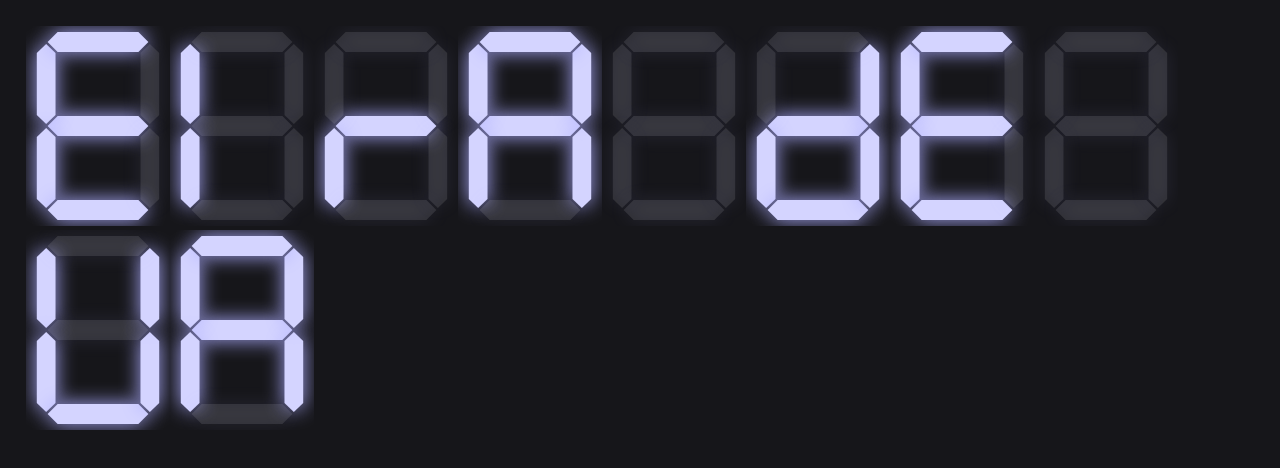
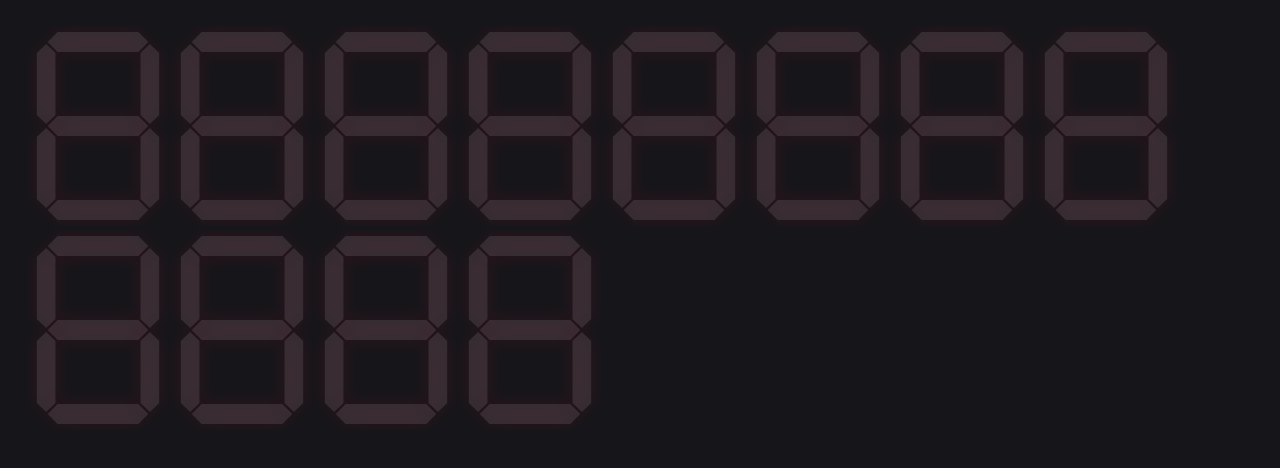
Before and after one commit to leonamtv/seven-seg, an Angular app in the folder seven-seg/: page / in a window 1280 px wide. Shown: the top 468 px of the page. Built offline with nearby package versions, Linux system fonts and the light colour scheme.

Commit message:
Adicionando novo teste

```diff
--- a/seven-seg/src/app/app.component.html
+++ b/seven-seg/src/app/app.component.html
@@ -9,16 +9,18 @@
 </head>
 
 <body>
-    <seven-segment-digit [height]="200" [width]="144" [character]="char1"  [shadowBlur]="20" [colorOn]="'#d4d4ff'" [colorOff]="'rgba(255, 255, 255, 0.1)'" [shadowColor]="'#adadff'" [backgroundColor]="'#16161a'"></seven-segment-digit>
-    <seven-segment-digit [height]="200" [width]="144" [character]="char2"  [shadowBlur]="20" [colorOn]="'#d4d4ff'" [colorOff]="'rgba(255, 255, 255, 0.1)'" [shadowColor]="'#adadff'" [backgroundColor]="'#16161a'"></seven-segment-digit>
-    <seven-segment-digit [height]="200" [width]="144" [character]="char3"  [shadowBlur]="20" [colorOn]="'#d4d4ff'" [colorOff]="'rgba(255, 255, 255, 0.1)'" [shadowColor]="'#adadff'" [backgroundColor]="'#16161a'"></seven-segment-digit>
-    <seven-segment-digit [height]="200" [width]="144" [character]="char4"  [shadowBlur]="20" [colorOn]="'#d4d4ff'" [colorOff]="'rgba(255, 255, 255, 0.1)'" [shadowColor]="'#adadff'" [backgroundColor]="'#16161a'"></seven-segment-digit>
-    <seven-segment-digit [height]="200" [width]="144" [character]="char5"  [shadowBlur]="20" [colorOn]="'#d4d4ff'" [colorOff]="'rgba(255, 255, 255, 0.1)'" [shadowColor]="'#adadff'" [backgroundColor]="'#16161a'"></seven-segment-digit>
-    <seven-segment-digit [height]="200" [width]="144" [character]="char6"  [shadowBlur]="20" [colorOn]="'#d4d4ff'" [colorOff]="'rgba(255, 255, 255, 0.1)'" [shadowColor]="'#adadff'" [backgroundColor]="'#16161a'"></seven-segment-digit>
-    <seven-segment-digit [height]="200" [width]="144" [character]="char7"  [shadowBlur]="20" [colorOn]="'#d4d4ff'" [colorOff]="'rgba(255, 255, 255, 0.1)'" [shadowColor]="'#adadff'" [backgroundColor]="'#16161a'"></seven-segment-digit>
-    <seven-segment-digit [height]="200" [width]="144" [character]="char8"  [shadowBlur]="20" [colorOn]="'#d4d4ff'" [colorOff]="'rgba(255, 255, 255, 0.1)'" [shadowColor]="'#adadff'" [backgroundColor]="'#16161a'"></seven-segment-digit>
-    <seven-segment-digit [height]="200" [width]="144" [character]="char9"  [shadowBlur]="20" [colorOn]="'#d4d4ff'" [colorOff]="'rgba(255, 255, 255, 0.1)'" [shadowColor]="'#adadff'" [backgroundColor]="'#16161a'"></seven-segment-digit>
-    <seven-segment-digit [height]="200" [width]="144" [character]="char10" [shadowBlur]="20" [colorOn]="'#d4d4ff'" [colorOff]="'rgba(255, 255, 255, 0.1)'" [shadowColor]="'#adadff'" [backgroundColor]="'#16161a'"></seven-segment-digit>
+    <seven-segment-digit [height]="200" [width]="144" [character]="char1"  [shadowBlur]="20" [colorOn]="'#ff789a'" [colorOff]="'rgba(255, 255, 255, 0.1)'" [shadowColor]="'#ff0040'" [backgroundColor]="'#16161a'"></seven-segment-digit>
+    <seven-segment-digit [height]="200" [width]="144" [character]="char2"  [shadowBlur]="20" [colorOn]="'#ff789a'" [colorOff]="'rgba(255, 255, 255, 0.1)'" [shadowColor]="'#ff0040'" [backgroundColor]="'#16161a'"></seven-segment-digit>
+    <seven-segment-digit [height]="200" [width]="144" [character]="char3"  [shadowBlur]="20" [colorOn]="'#ff789a'" [colorOff]="'rgba(255, 255, 255, 0.1)'" [shadowColor]="'#ff0040'" [backgroundColor]="'#16161a'"></seven-segment-digit>
+    <seven-segment-digit [height]="200" [width]="144" [character]="char4"  [shadowBlur]="20" [colorOn]="'#ff789a'" [colorOff]="'rgba(255, 255, 255, 0.1)'" [shadowColor]="'#ff0040'" [backgroundColor]="'#16161a'"></seven-segment-digit>
+    <seven-segment-digit [height]="200" [width]="144" [character]="char5"  [shadowBlur]="20" [colorOn]="'#ff789a'" [colorOff]="'rgba(255, 255, 255, 0.1)'" [shadowColor]="'#ff0040'" [backgroundColor]="'#16161a'"></seven-segment-digit>
+    <seven-segment-digit [height]="200" [width]="144" [character]="char6"  [shadowBlur]="20" [colorOn]="'#ff789a'" [colorOff]="'rgba(255, 255, 255, 0.1)'" [shadowColor]="'#ff0040'" [backgroundColor]="'#16161a'"></seven-segment-digit>
+    <seven-segment-digit [height]="200" [width]="144" [character]="char7"  [shadowBlur]="20" [colorOn]="'#ff789a'" [colorOff]="'rgba(255, 255, 255, 0.1)'" [shadowColor]="'#ff0040'" [backgroundColor]="'#16161a'"></seven-segment-digit>
+    <seven-segment-digit [height]="200" [width]="144" [character]="char8"  [shadowBlur]="20" [colorOn]="'#ff789a'" [colorOff]="'rgba(255, 255, 255, 0.1)'" [shadowColor]="'#ff0040'" [backgroundColor]="'#16161a'"></seven-segment-digit>
+    <seven-segment-digit [height]="200" [width]="144" [character]="char9"  [shadowBlur]="20" [colorOn]="'#ff789a'" [colorOff]="'rgba(255, 255, 255, 0.1)'" [shadowColor]="'#ff0040'" [backgroundColor]="'#16161a'"></seven-segment-digit>
+    <seven-segment-digit [height]="200" [width]="144" [character]="char10" [shadowBlur]="20" [colorOn]="'#ff789a'" [colorOff]="'rgba(255, 255, 255, 0.1)'" [shadowColor]="'#ff0040'" [backgroundColor]="'#16161a'"></seven-segment-digit>
+    <seven-segment-digit [height]="200" [width]="144" [character]="char11" [shadowBlur]="20" [colorOn]="'#ff789a'" [colorOff]="'rgba(255, 255, 255, 0.1)'" [shadowColor]="'#ff0040'" [backgroundColor]="'#16161a'"></seven-segment-digit>
+    <seven-segment-digit [height]="200" [width]="144" [character]="char12" [shadowBlur]="20" [colorOn]="'#ff789a'" [colorOff]="'rgba(255, 255, 255, 0.1)'" [shadowColor]="'#ff0040'" [backgroundColor]="'#16161a'"></seven-segment-digit>
     <!-- <seven-segment-digit [character]="char1"  [shadowBlur]="40" [colorOn]="'#ffdd8f'" [shadowColor]="'#ff9a1f'" [backgroundColor]="'#1f1316'"></seven-segment-digit>
     <seven-segment-digit [character]="char2"  [shadowBlur]="40" [colorOn]="'#ffdd8f'" [shadowColor]="'#ff9a1f'" [backgroundColor]="'#1f1316'"></seven-segment-digit>
     <seven-segment-digit [character]="char3"  [shadowBlur]="40" [colorOn]="'#ffdd8f'" [shadowColor]="'#ff9a1f'" [backgroundColor]="'#1f1316'"></seven-segment-digit>
--- a/seven-seg/src/app/app.component.ts
+++ b/seven-seg/src/app/app.component.ts
@@ -17,6 +17,8 @@ export class AppComponent  {
   char8: string = ''
   char9: string = ''
   char10: string = ''
+  char11: string = ''
+  char12: string = ''
   i: number = 0
 
   text: string = "Leonam Teixeira de Vasconcelos"
@@ -65,19 +67,35 @@ export class AppComponent  {
       return n % this.text.length
     }
 
+    // setInterval (() => {
+    //   this.char1 = this.text.charAt(index( this.i ))
+    //   this.char2 = this.text.charAt(index( this.i + 1 ))
+    //   this.char3 = this.text.charAt(index( this.i + 2 ))
+    //   this.char4 = this.text.charAt(index( this.i + 3 ))
+    //   this.char5 = this.text.charAt(index( this.i + 4 ))
+    //   this.char6 = this.text.charAt(index( this.i + 5 ))
+    //   this.char7 = this.text.charAt(index( this.i + 6 ))
+    //   this.char8 = this.text.charAt(index( this.i + 7 ))
+    //   this.char9 = this.text.charAt(index( this.i + 8 ))
+    //   this.char10 = this.text.charAt(index( this.i + 9 ))
+    //   this.i = ( this.i + 1 ) % this.text.length
+    // }, 600)
+
     setInterval (() => {
-      this.char1 = this.text.charAt(index( this.i ))
-      this.char2 = this.text.charAt(index( this.i + 1 ))
-      this.char3 = this.text.charAt(index( this.i + 2 ))
-      this.char4 = this.text.charAt(index( this.i + 3 ))
-      this.char5 = this.text.charAt(index( this.i + 4 ))
-      this.char6 = this.text.charAt(index( this.i + 5 ))
-      this.char7 = this.text.charAt(index( this.i + 6 ))
-      this.char8 = this.text.charAt(index( this.i + 7 ))
-      this.char9 = this.text.charAt(index( this.i + 8 ))
-      this.char10 = this.text.charAt(index( this.i + 9 ))
-      this.i = ( this.i + 1 ) % this.text.length
-    }, 600)
+      let date = Math.round(new Date().getTime()/1000)
+      this.char1  = ( date / 10 ).toString()
+      this.char2  = ( date / 100 ).toString()
+      this.char3  = ( date / 1000 ).toString()
+      this.char4  = ( date / 10000 ).toString()
+      this.char5  = ( date / 100000 ).toString()
+      this.char6  = ( date / 1000000 ).toString()
+      this.char7  = ( date / 10000000 ).toString()
+      this.char8  = ( date / 100000000 ).toString()
+      this.char9  = ( date / 1000000000 ).toString()
+      this.char10 = ( date / 10000000000 ).toString()
+      this.char11 = ( date / 100000000000 ).toString()
+      this.char12 = ( date / 1000000000000 ).toString()
+    }, 1000)
   }
 
 }
```
